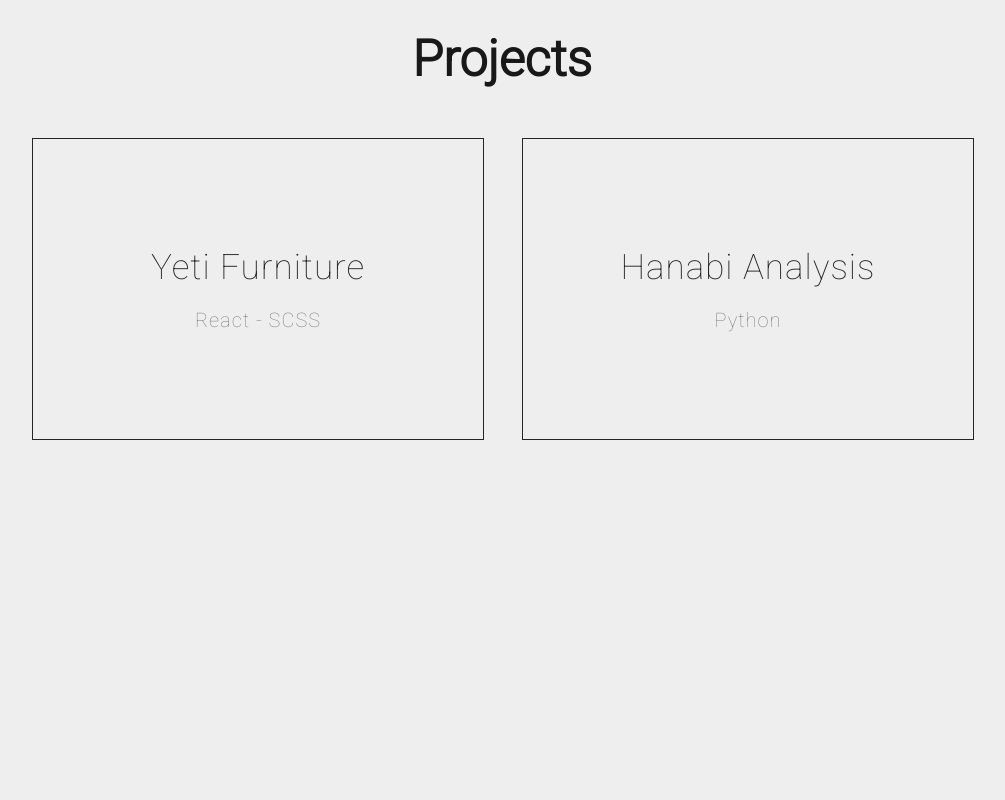
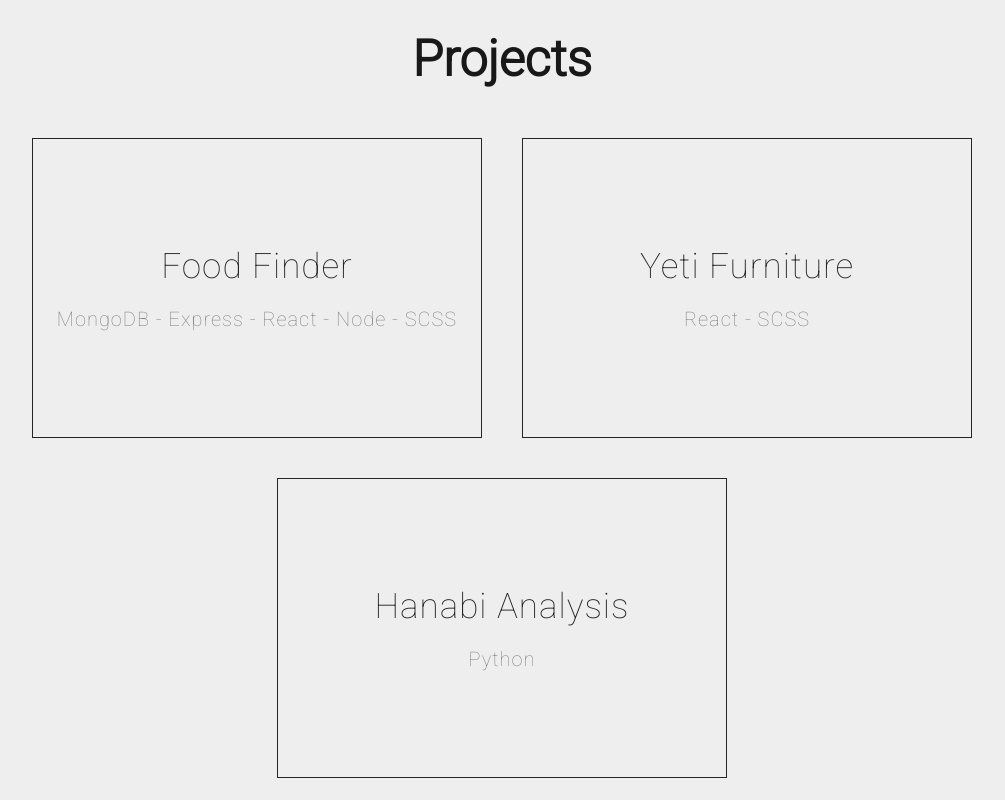
Before and after one commit to roleycoley/personal-portfolio, a React (Create React App) app: page / in a window 1280 px wide. Shown: the part 920-1720 px from the top of the page, without its empty margins (138-1143 px from the left). Built offline with nearby package versions, Linux system fonts and the light colour scheme.

Commit message:
updated resume and added project

```diff
--- a/public/index.html
+++ b/public/index.html
@@ -7,37 +7,14 @@
     <meta name="theme-color" content="#000000" />
     <meta
       name="description"
-      content="Web site created using create-react-app"
+      content="Website that showcases my projects"
     />
     <link rel="apple-touch-icon" href="%PUBLIC_URL%/logo192.png" />
-    <!--
-      manifest.json provides metadata used when your web app is installed on a
-      user's mobile device or desktop. See https://developers.google.com/web/fundamentals/web-app-manifest/
-    -->
     <link rel="manifest" href="%PUBLIC_URL%/manifest.json" />
-    <!--
-      Notice the use of %PUBLIC_URL% in the tags above.
-      It will be replaced with the URL of the `public` folder during the build.
-      Only files inside the `public` folder can be referenced from the HTML.
-
-      Unlike "/favicon.ico" or "favicon.ico", "%PUBLIC_URL%/favicon.ico" will
-      work correctly both with client-side routing and a non-root public URL.
-      Learn how to configure a non-root public URL by running `npm run build`.
-    -->
     <title>Cole Dungca</title>
   </head>
   <body>
     <noscript>You need to enable JavaScript to run this app.</noscript>
     <div id="root"></div>
-    <!--
-      This HTML file is a template.
-      If you open it directly in the browser, you will see an empty page.
-
-      You can add webfonts, meta tags, or analytics to this file.
-      The build step will place the bundled scripts into the <body> tag.
-
-      To begin the development, run `npm start` or `yarn start`.
-      To create a production bundle, use `npm run build` or `yarn build`.
-    -->
   </body>
 </html>
--- a/src/App.js
+++ b/src/App.js
@@ -18,10 +18,7 @@ function App() {
         </button>
       </div>
 
-      <div className="navbar-mobile">
-
-
-      </div>
+      <div className="navbar-mobile"></div>
 
       <div id="first-section" className="section-one">
         <h1>COLE DUNGCA</h1>
@@ -34,6 +31,12 @@ function App() {
       <div className="section-two">
         <h2 id="second-section">Projects</h2>
         <div className="nested-second-section-container">
+          <Project
+            name="Food Finder"
+            languages="MongoDB - Express - React - Node - SCSS"
+            url="https://https://foodfinderapp.org/"
+            picture="food-finder-preview.png"
+          />
           <Project
             name="Yeti Furniture"
             languages="React - SCSS"
@@ -59,7 +62,7 @@ function App() {
         <div
           class="bottom-section"
           style={{
-            marginTop:'100px',
+            marginTop: "100px",
             gap: "10px",
             display: "flex",
             flexDirection: "column",
--- a/src/Project.js
+++ b/src/Project.js
@@ -11,7 +11,7 @@ export default function Project({ name, languages, picture, url }) {
       className="project-container"
     >
       <div className={active ? "active project-cover" : "project-cover"}>
-        <div>{name}</div>
+        <div style={{}}>{name}</div>
         <div className="project-cover-languages">{languages}</div>
       </div>
       <a href={url} target="_blank">
--- a/src/style.css
+++ b/src/style.css
@@ -141,9 +141,11 @@ h2 {
 
 .nested-second-section-container > div {
   height: 300px;
-  min-width: 450px;
+  width: 450px;
   position: relative;
   border-radius: 4px;
+  text-align:center;
+
 }
 
 .nested-second-section-container img{
@@ -167,8 +169,10 @@ h2 {
   color: #252525;
   background-color: #eeeeee;
   pointer-events: none;
-  border: 1px solid #252525;
+  border: 1px solid #252525;box-sizing: border-box;
+  padding:20px;
 }
+
 
 .project-cover-languages {
   color: gray;
@@ -239,7 +243,7 @@ h3 {
 
   .nested-second-section-container > div {
     height: 215px;
-    min-width: 300px;
+    width: 300px;
   }
 
   .project-cover {
@@ -250,6 +254,7 @@ h3 {
     min-width:200px;
     max-width: 300px;
     font-size: 20px;
+    text-align: center;
   }
 
   .navbar-mobile {
@@ -259,6 +264,7 @@ h3 {
   }
 }
 
+
 /*@media (max-height: 400px) {
     .section-one,
     .section-two,
```
Also changed, not shown: public/food-finder-preview.png (added), 1 other file (tests, documents, lock files or other folders).
